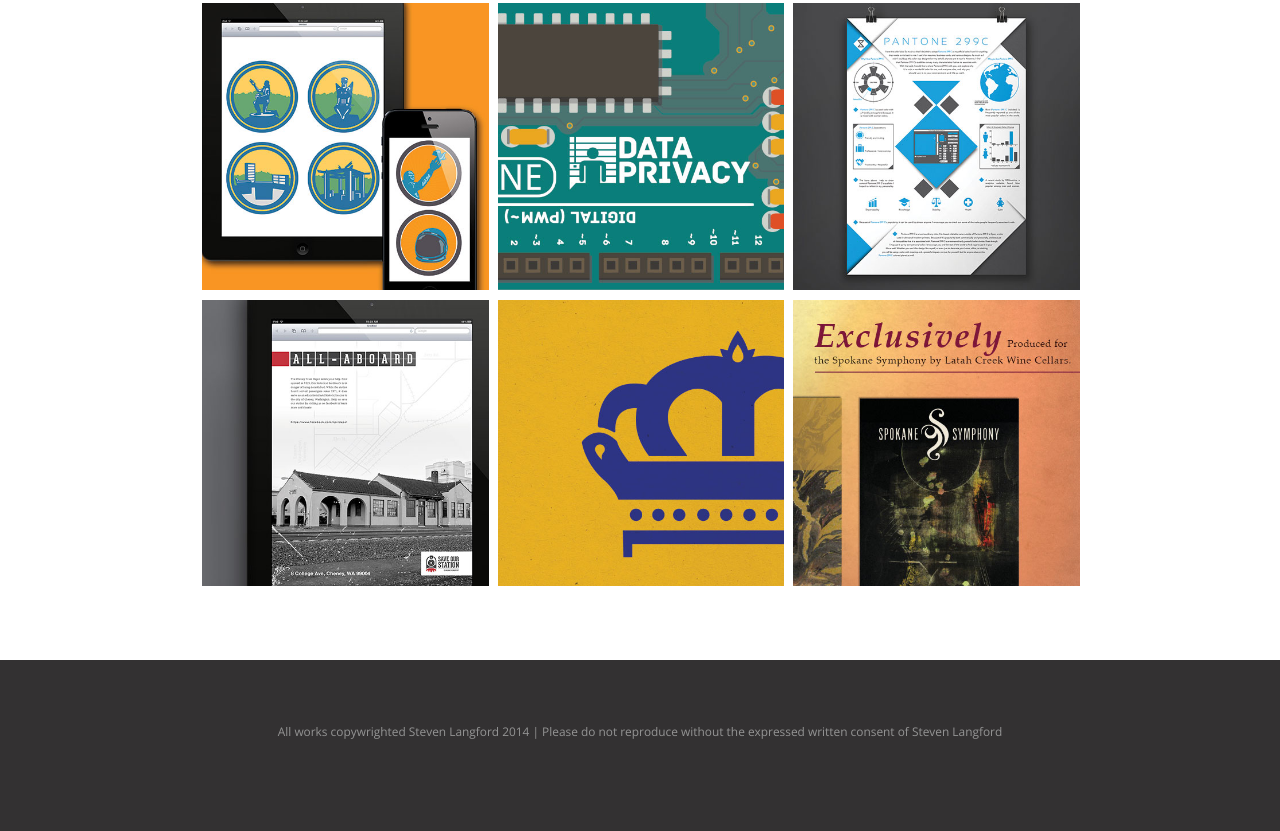
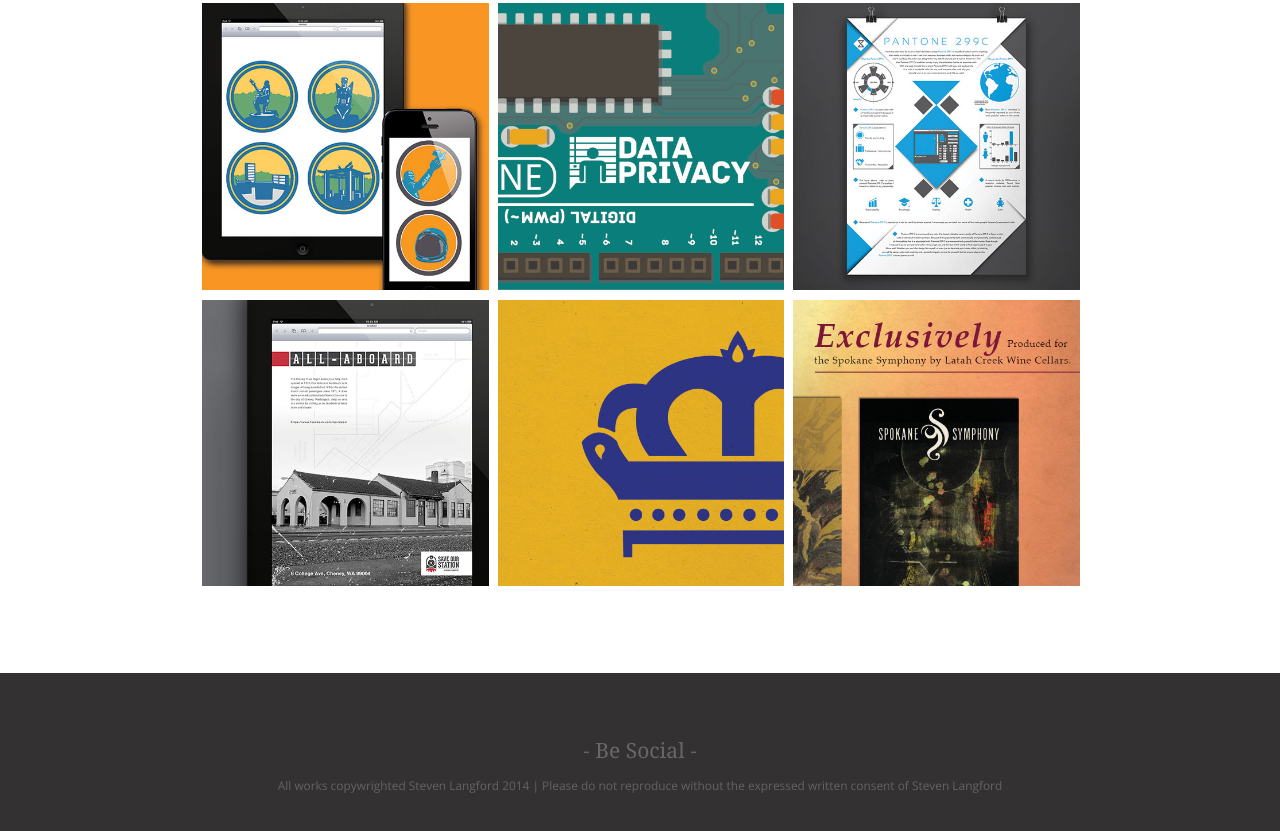
Before and after one commit to slangford034/Portfolio-Design, a plain HTML site: page index.html in a window 1280 px wide. Shown: the part 667-1498 px from the top of the page. Drawn offline with nearby package versions, Linux system fonts and the light colour scheme.

Commit message:
Commit 12.0

```diff
--- a/css/styles.css
+++ b/css/styles.css
@@ -108,7 +108,7 @@
 	margin-left: 15%;
 	margin-right: 15%;
 	margin-top: 60px;
-	margin-bottom: 5%;
+	margin-bottom: 6%;
 }
 
 
@@ -134,6 +134,7 @@
 .wrapper p {
 	text-align: center;
 	font-family: 'Open Sans', sans-serif;
+	opacity: .5;
 }
 
 .ui.reveal {
@@ -154,6 +155,12 @@
 	font-family: 'Open Sans', sans-serif;
 	font-weight: 300;
 	color: #949494;
+}
+
+.social {
+	color: #9E9E9E;
+	opacity: .5;
+	margin-top: 0;
 }
 
 @media screen and (max-width: 1400px) {
@@ -207,6 +214,7 @@
 		margin-left: 15%;
 		margin-right: 15%;
 		margin-top: 60px;
+		margin-bottom: 7%;
 	}
 
  .wrapper {
--- a/index.html
+++ b/index.html
@@ -78,6 +78,7 @@
 
   <div class="footer">
     <div class="wrapper">
+      <h1 class="social"><span>-</span> Be Social <span>-</span></h1>
       <p class="copywright">All works copywrighted Steven Langford 2014 | Please do not reproduce without the expressed written consent of Steven Langford</p>
     </div>
   </div>
```
Also changed, not shown: img/phone.png (added).
